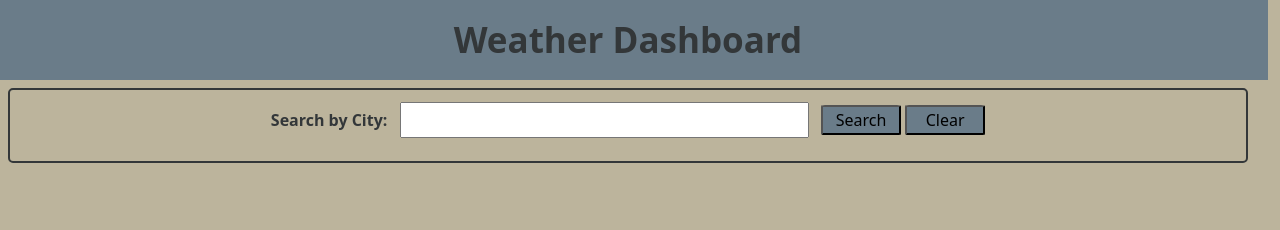
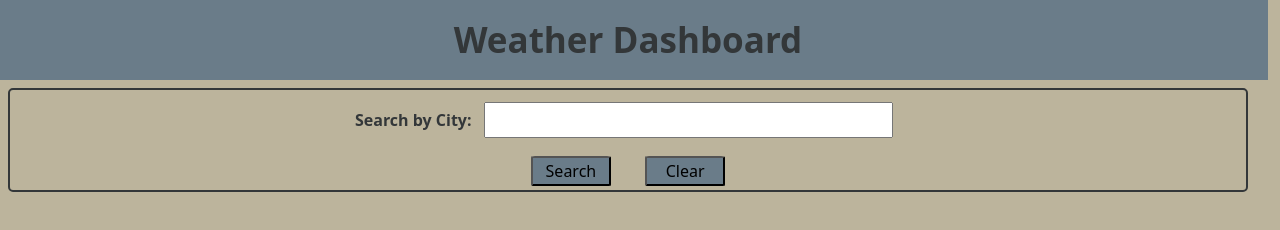
Before and after one commit to ErinHamrick/WeatherApp, a plain HTML site: page index.html in a window 1280 px wide. Drawn offline with nearby package versions, Linux system fonts and the light colour scheme.

Commit message:
redesigning layout for small screens

```diff
--- a/assets/style.css
+++ b/assets/style.css
@@ -1,6 +1,6 @@
 :root {
 	--header-color: #6a7c89;
-	--border-color: #333739;
+	--border-color:#333739 ;
 	--main-bg-color: #bcb49c;
 	--secondary-bg-color: #BFC9CA;
 }
@@ -31,6 +31,10 @@ header {
 	height: 30px;
 	border-radius: 5%;
 	background-color: var(--header-color);
+}
+
+#clear {
+	margin-left: 30px;
 }
 
 .icon {
@@ -75,3 +79,11 @@ span {
 	background-color: var(--secondary-bg-color);
 	color: var(--border-color);
 }
+
+@media screen and(max-width: 900px) {
+	#submitBtn, #clear {
+		color: #333739;
+
+	}
+
+}
--- a/index.html
+++ b/index.html
@@ -16,12 +16,12 @@
 			class="container-fluid row justify-content-center align-items-center">
 			Weather Dashboard
 		</header>
-		<main class="container-fluid d-flex-wrap">
+		<main id="main" class="container-fluid d-flex-wrap">
 			<section class="container-fluid row p-2">
 				<div id="search" class="col text-center p-1">
 					Search by City:
 					<input type="text" class="p-1 m-2 col-4" id="input" />
-					<button id="submitBtn">Search</button> <button id="clear">Clear</button>
+					<div><button id="submitBtn" >Search</button> <button id="clear">Clear</button></div>
 				</div>
 			</section>
 			<section id="current row">
```
